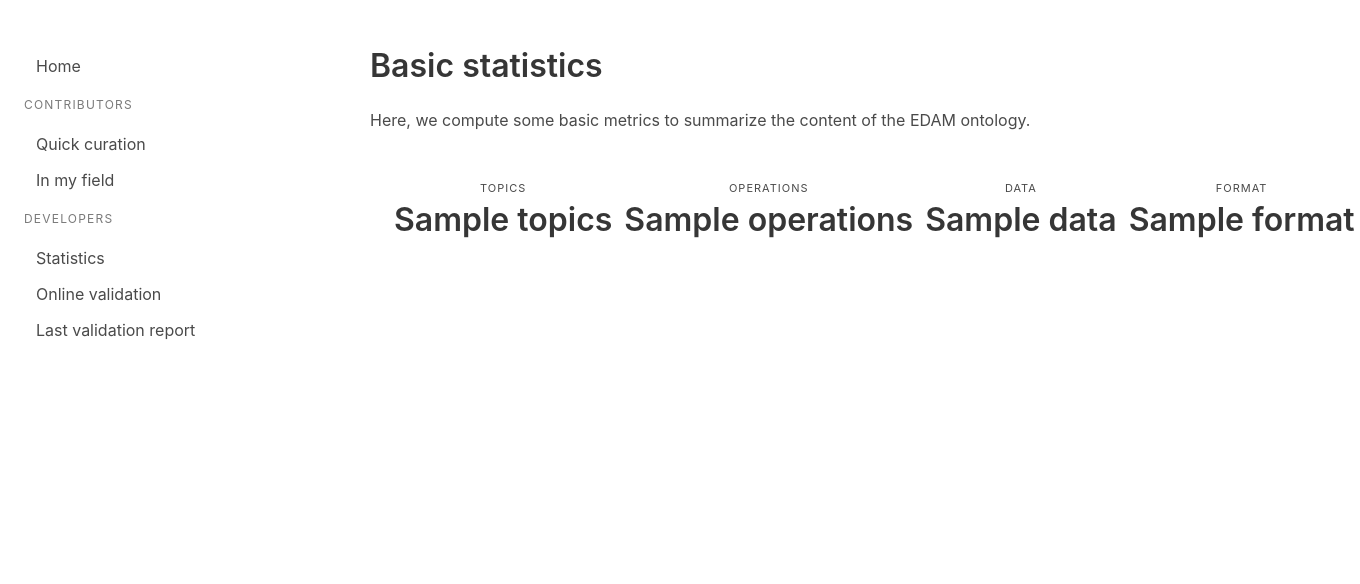
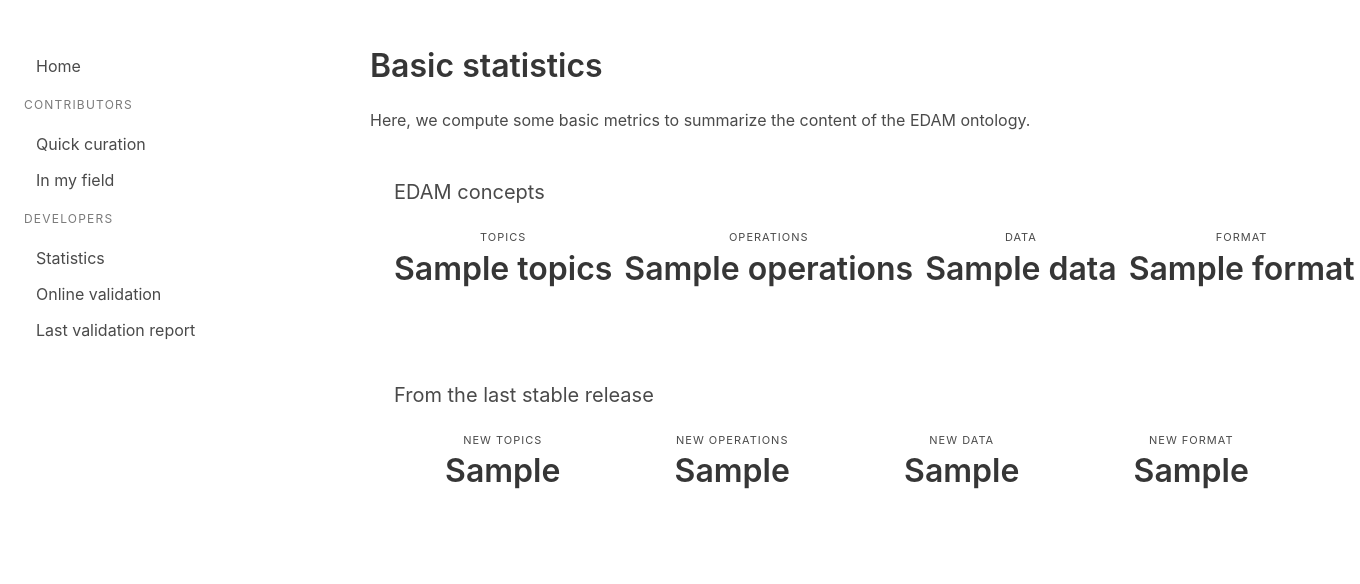
Before and after one commit to edamontology/edam-sandbox, a Flask app: template src/webapp/templates/stats.html in a window 1360 px wide. Shown: the top 584 px of the page. Run offline with Flask 2, Linux system fonts and the light colour scheme; the template is opened without the code that fills it: most values are stand-ins (such as "Sample title", 1, 10 or a date in 2020).

Commit message:
updated statistics

```diff
--- a/src/webapp/app.py
+++ b/src/webapp/app.py
@@ -1,6 +1,7 @@
 import csv
 from flask import Flask, redirect, url_for, request, render_template
 import random
+import nbformat
 
 from rdflib import ConjunctiveGraph, Namespace
 
@@ -15,6 +16,9 @@
 g.load('https://raw.githubusercontent.com/edamontology/edamontology/master/EDAM_dev.owl', format='xml')
 g.bind('edam', Namespace('http://edamontology.org/'))
 print(str(len(g)) + ' triples in the EDAM triple store')
+
+g_last_stable = ConjunctiveGraph()
+g_last_stable.load('http://edamontology.org/EDAM.owl', format='xml')
 
 ## Build an index to retrieve term labels
 idx_label = {}
@@ -39,22 +43,64 @@
 def expert_curation():
     return render_template('index.html')
 
+def get_edam_numbers(g):
+    query_op = """
+    SELECT DISTINCT ?x WHERE {
+        ?x rdfs:subClassOf+ <http://edamontology.org/operation_0004> .
+    }
+    """
+    results = g.query(query_op)
+    nb_op = len(results)
+
+    query_top = """
+    SELECT DISTINCT ?x WHERE {
+        ?x rdfs:subClassOf+ <http://edamontology.org/topic_0003> .
+    }
+    """
+    results = g.query(query_top)
+    nb_top = len(results)
+
+    query_data = """
+    SELECT DISTINCT ?x WHERE {
+        ?x rdfs:subClassOf+ <http://edamontology.org/data_0006> .
+    }
+    """
+    results = g.query(query_data)
+    nb_data = len(results)
+
+    query_formats = """
+    SELECT DISTINCT ?x WHERE {
+        ?x rdfs:subClassOf+ <http://edamontology.org/format_1915> .
+    }
+    """
+    results = g.query(query_formats)
+    nb_formats = len(results)
+
+    return {'nb_topics': nb_top,
+            'nb_operations': nb_op,
+            'nb_data': nb_data,
+            'nb_formats': nb_formats}
+
+
 @app.route('/edam_stats')
 def edam_stats():
 
-    idx_query = """
-    SELECT ?x ?label WHERE {
-    ?x rdf:type owl:Class ;
-       rdfs:label ?label .
-    }
-    """
-    results = g.query(idx_query)
-    for r in results :
-        #print(f"{r['label']} is identified in EDAM with concept {r['x']}")
-        idx_uri[str(r['x'])] = str(r['label'])
-        idx_label[str(r['label'])] = str(r['x'])
+    res = get_edam_numbers(g)
+    res_last = get_edam_numbers(g_last_stable)
 
-    return render_template('stats.html')
+    print(res['nb_formats'])
+    print(res_last['nb_formats'])
+
+    return render_template('stats.html',
+        topics = res['nb_topics'],
+        operations = res['nb_topics'],
+        data = res['nb_topics'],
+        format = res['nb_topics'],
+        new_topics = res['nb_topics'] - res_last['nb_topics'],
+        new_operations = res['nb_operations'] - res_last['nb_operations'],
+        new_data = res['nb_data'] - res_last['nb_data'],
+        new_formats = res['nb_formats'] - res_last['nb_formats'],
+        )
 
 @app.route('/edam_validation')
 def edam_validation():
@@ -109,11 +155,6 @@
                            missing_wikipedia = no_wikipedia)
 
 
-@app.route('/cy')
-def cy():
-    return render_template('test_cy.html')
-
-
 if __name__ == "__main__":
     # context = ('myserver-dev.crt', 'myserver-dev.key')
     # app.run(host='0.0.0.0', port=5000, debug=True, ssl_context=context)
--- a/src/webapp/templates/stats.html
+++ b/src/webapp/templates/stats.html
@@ -10,7 +10,7 @@
 <p>Here, we compute some basic metrics to summarize the content of the EDAM ontology.</p>
 
 <section class="section">
-    <!-- <h2 class="subtitle"> EDAM concepts </h2> -->
+    <h2 class="subtitle">EDAM concepts</h2>
 
     <nav class="level is-mobile">
         <div class="level-item has-text-centered">
@@ -40,4 +40,35 @@
     </nav>
 </section>
 
+<section class="section">
+    <h2 class="subtitle">From the last stable release</h2>
+
+    <nav class="level is-mobile">
+        <div class="level-item has-text-centered">
+            <div>
+                <p class="heading">New topics</p>
+                <p class="title">{{ new_topics }}</p>
+            </div>
+        </div>
+        <div class="level-item has-text-centered">
+            <div>
+                <p class="heading">New operations</p>
+                <p class="title">{{ new_operations }}</p>
+            </div>
+        </div>
+        <div class="level-item has-text-centered">
+            <div>
+                <p class="heading">New data</p>
+                <p class="title">{{ new_data }}</p>
+            </div>
+        </div>
+        <div class="level-item has-text-centered">
+            <div>
+                <p class="heading">New format</p>
+                <p class="title">{{ new_formats }}</p>
+            </div>
+        </div>
+    </nav>
+</section>
+
 {% endblock %}
```
